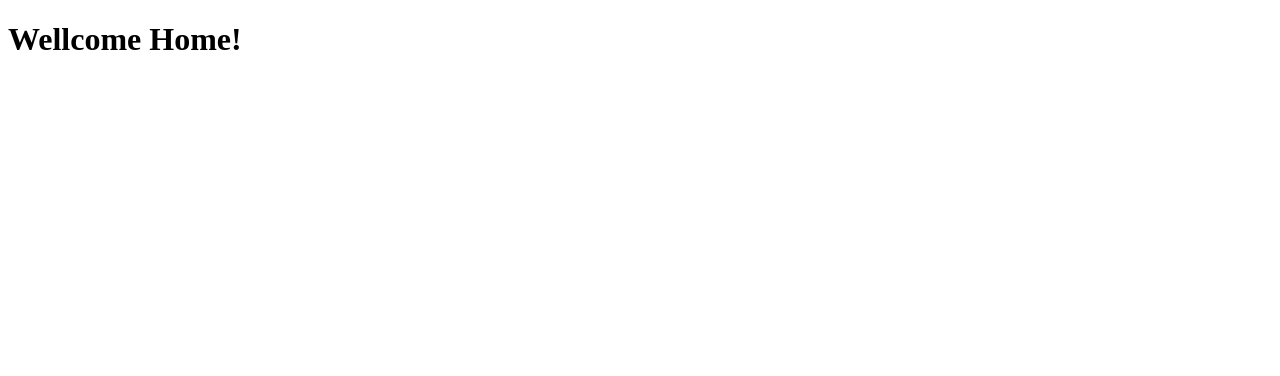
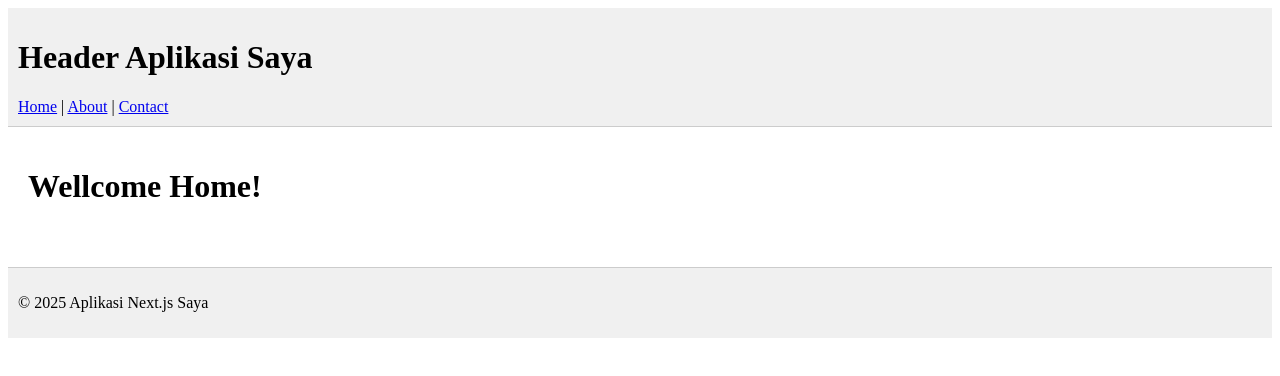
Before and after one commit to IhzhaNB/learn_nextjs, a Next.js app: page / in a window 1280 px wide. Shown: the top 376 px of the page. Built offline with nearby package versions, Linux system fonts and the light colour scheme.

Commit message:
modified: README.md, new files: Layout

```diff
--- a/src/app/layout.tsx
+++ b/src/app/layout.tsx
@@ -7,12 +7,41 @@ export const metadata: Metadata = {
 
 export default function RootLayout({
   children,
-}: Readonly<{
+}: {
   children: React.ReactNode;
-}>) {
+}) {
   return (
     <html lang="en">
-      <body>{children}</body>
+      <body>
+        <header
+          style={{
+            background: "#f0f0f0",
+            padding: "10px",
+            borderBottom: "1px solid #ccc",
+          }}
+        >
+          <h1>Header Aplikasi Saya</h1>
+          <nav>
+            <a href="/">Home</a> | <a href="/about">About</a> |{" "}
+            <a href="/contact">Contact</a>
+          </nav>
+        </header>
+
+        <main style={{ padding: "20px" }}>
+          {children} {/* Di sinilah konten dari page.tsx akan dirender */}
+        </main>
+
+        <footer
+          style={{
+            background: "#f0f0f0",
+            padding: "10px",
+            borderTop: "1px solid #ccc",
+            marginTop: "20px",
+          }}
+        >
+          <p>&copy; 2025 Aplikasi Next.js Saya</p>
+        </footer>
+      </body>
     </html>
   );
 }
```
Also changed, not shown: 1 other file (tests, documents, lock files or other folders).
